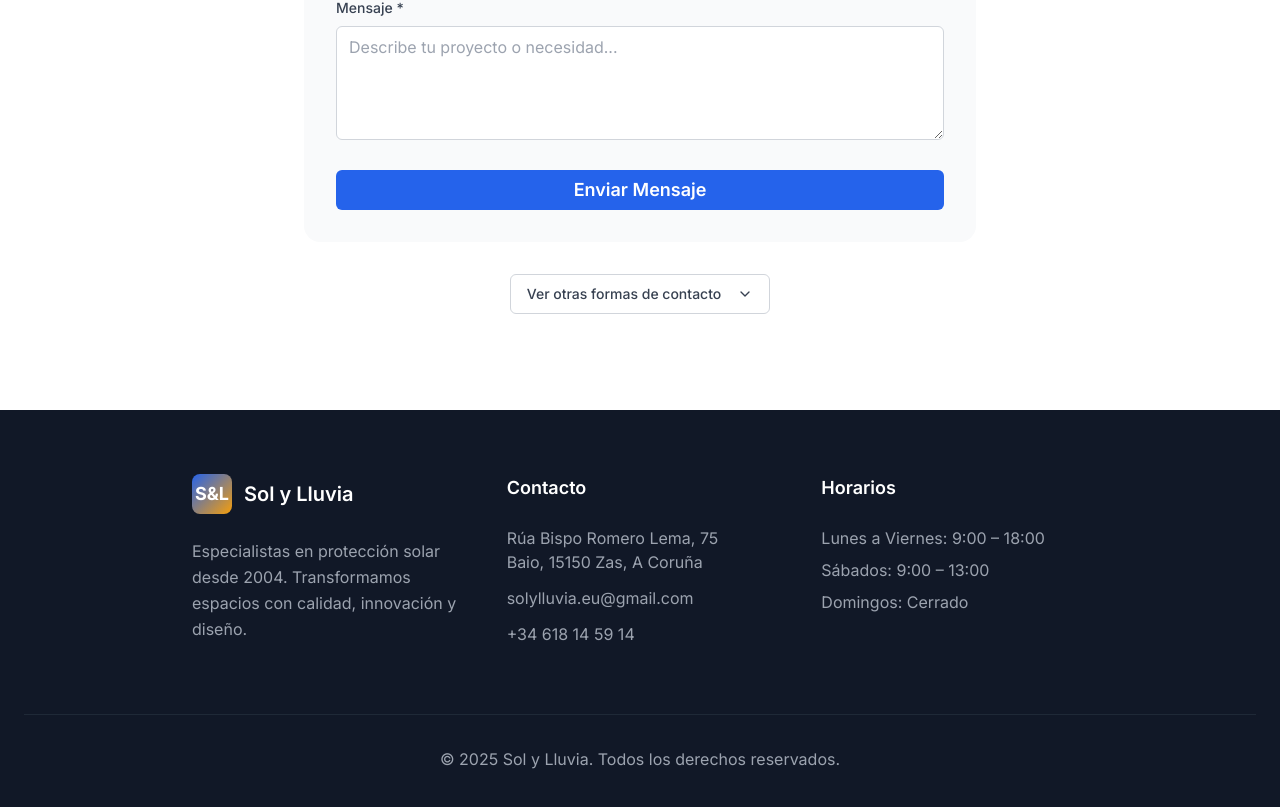
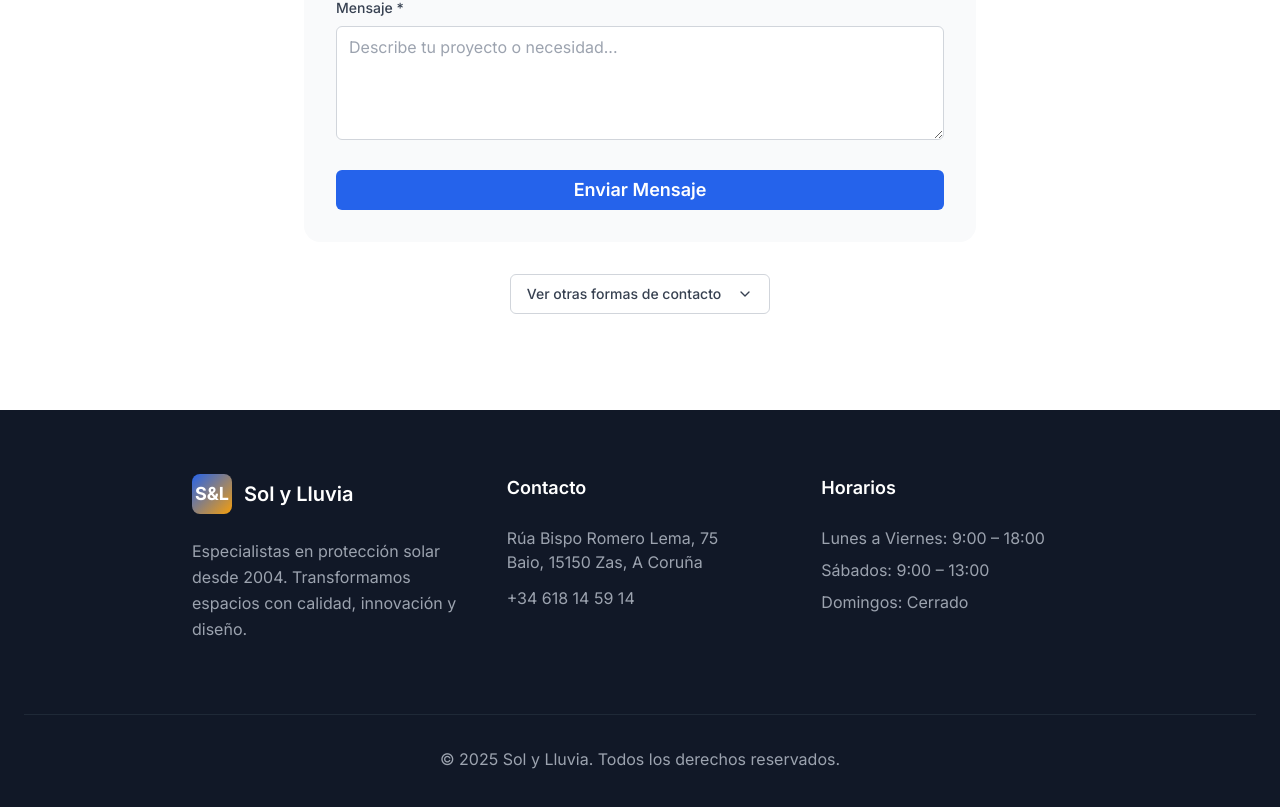
Before and after one commit to Filho18/sol-y-lluvia-landing, a React (Vite) app: page / in a window 1280 px wide. Shown: the part 3581-4388 px from the top of the page. Built offline with nearby package versions, Linux system fonts and the light colour scheme.

Commit message:
Update Footer.tsx

```diff
--- a/src/components/Footer.tsx
+++ b/src/components/Footer.tsx
@@ -31,8 +31,8 @@ const Footer = () => {
                 <p>Baio, 15150 Zas, A Coruña</p>
               </div>
               <div>
-                <a href="mailto:solylluvia.eu@gmail.com" className="hover:text-blue-400 transition-colors">
-                  solylluvia.eu@gmail.com
+                <a href="mailto:" className="hover:text-blue-400 transition-colors">
+
                 </a>
               </div>
               <div>
```
